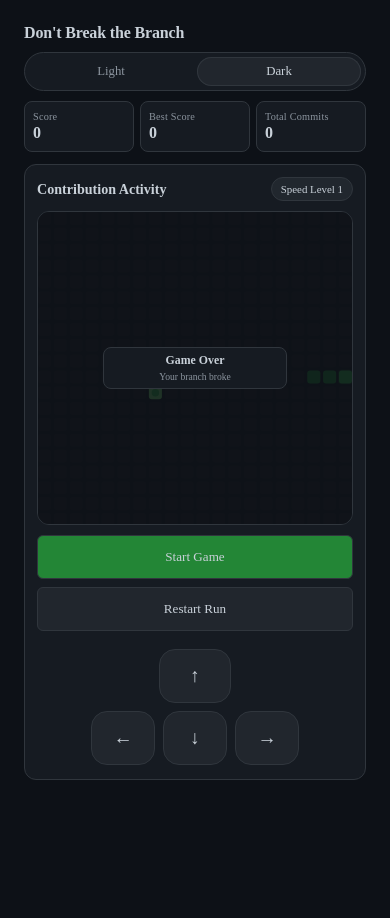
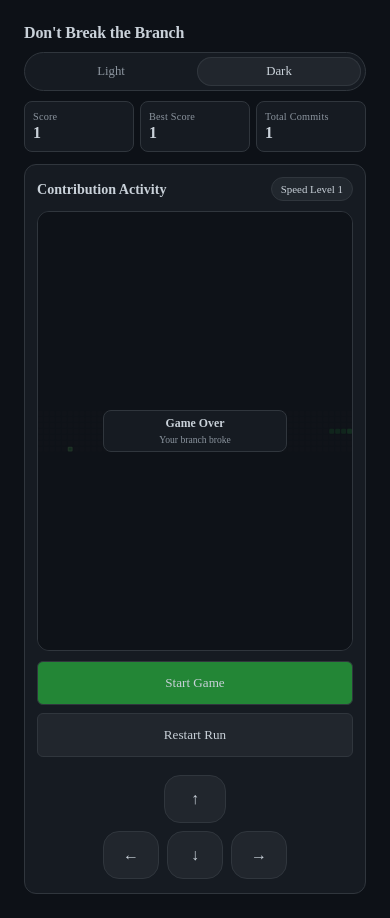
Before and after one commit to hmpastana/snake-game, a website built with Vite: page index.html in a window 390 px wide. Before the commit the page ends 844 px from the top, so only its background shows below. Built offline with nearby package versions, Linux system fonts and the light colour scheme.

Commit message:
improve mobile version

```diff
--- a/src/core/config.ts
+++ b/src/core/config.ts
@@ -183,7 +183,7 @@
     return false;
   }
 
-  return window.matchMedia("(max-width: 720px)").matches;
+  return window.matchMedia("(max-width: 720px) and (pointer: coarse)").matches;
 }
 
 export function resolveTarget(target: string | HTMLElement): HTMLElement {
--- a/src/renderers/domRenderer.ts
+++ b/src/renderers/domRenderer.ts
@@ -260,6 +260,7 @@
     this.overlayText.textContent = overlayState.text;
     this.overlay.classList.toggle("is-hidden", snapshot.status === "running");
     this.overlay.classList.toggle("is-over", snapshot.status === "over");
+    this.overlay.style.placeItems = snapshot.status === "over" ? "center" : "start center";
   }
 
   private updateBoardLayout(): void {
--- a/src/styles/base.css
+++ b/src/styles/base.css
@@ -406,6 +406,7 @@
   justify-items: center;
   gap: 8px;
   touch-action: none;
+  width: 100%;
 }
 
 .gs-touch-row {
@@ -655,16 +656,18 @@
   }
 
   .gs-touch-row {
-    grid-template-columns: repeat(3, minmax(0, 64px));
+    grid-template-columns: repeat(3, minmax(0, 56px));
+    gap: 8px;
   }
 
   .gs-touch-button {
-    width: 64px;
-    height: 54px;
+    width: 56px;
+    height: 48px;
+    font-size: 1rem;
   }
 
   .gs-touch-up {
-    width: 72px;
+    width: 62px;
   }
 
   .gs-overlay-card {
```
Also changed, not shown: dist/github-snake.cjs, dist/github-snake.js, dist/style.css.
